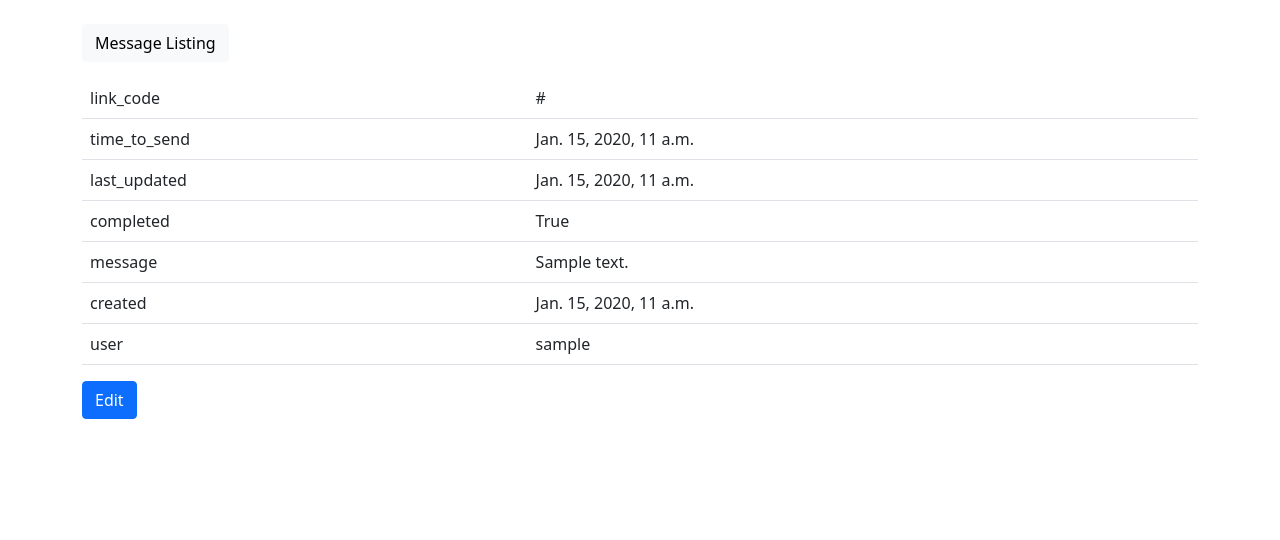
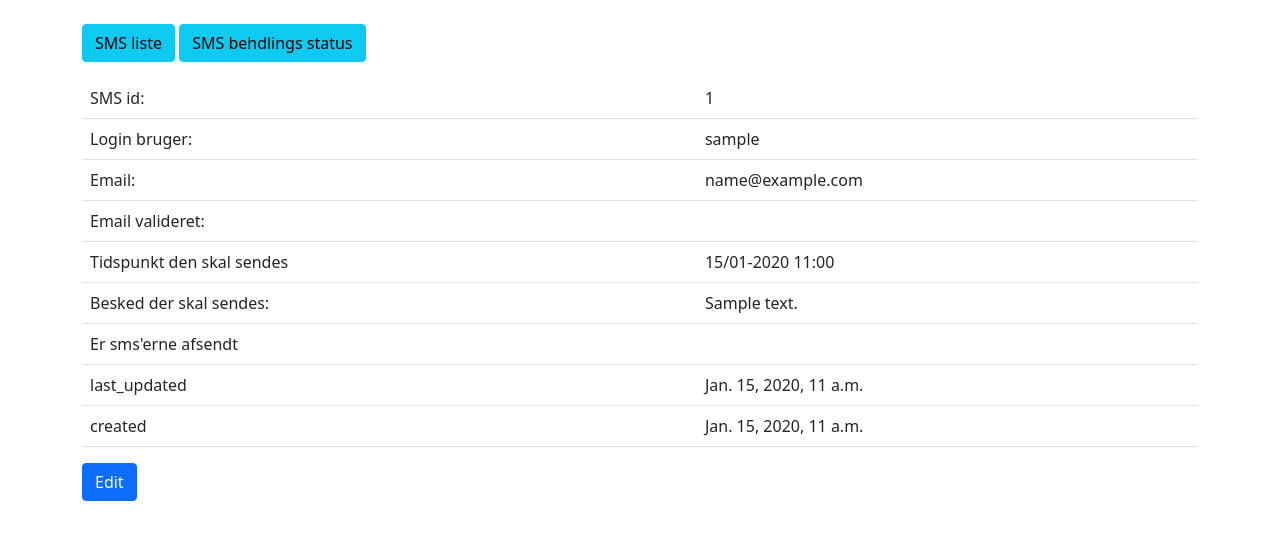
Before and after one commit to unord/sms-unord, a Django app: page /sms_app/sms_app/Message/detail/1/ in a window 1280 px wide. Shown: the part 64-604 px from the top of the page. Run offline with Django 4.2, Linux system fonts and the light colour scheme; tables that the repository leaves empty hold one stand-in row (values such as "Sample post"); parts of the project's set-up code (start-up, migrations or seed data) failed here and were passed over.

Commit message:
message dashboard

```diff
--- a/sms_app/templates/sms_app/message_detail.html
+++ b/sms_app/templates/sms_app/message_detail.html
@@ -4,19 +4,34 @@
 {% block content %}
 
 <p>
-    <a class="btn btn-light" href="{% url 'sms_app_Message_list' %}">
-    Message Listing
-    </a>
+    <a class="btn btn-info" href="{% url 'sms_app_Message_list' %}">SMS liste</a>
+    <a class="btn btn-info" href="{% url 'sms_app_Message_Dashboard' %}">SMS behdlings status</a>
 </p>
 
 <table class="table">
-    <tr><td>link_code</td><td>{{ object.link_code }}</td></tr>
-    <tr><td>time_to_send</td><td>{{ object.time_to_send }}</td></tr>
+    <tr><td>SMS id: </td><td>{{ object.id }}</td></tr>
+    <tr><td>Login bruger: </td><td>{{ object.user }}</td></tr>
+    <tr><td>Email: </td><td>{{ object.email }}</td></tr>
+    <tr><td>Email valideret: </td>
+        <td>
+            {% if object.email_validated %}
+                <span class="glyphicon glyphicon-ok"></span>
+            {% else %}
+                <span class="glyphicon glyphicon-remove"></span>
+            {% endif %}
+        </td></tr>
+    <tr><td>Tidspunkt den skal sendes</td><td>{{ object.time_to_send|date:'d/m-Y H:i' }}</td></tr>
+    <tr><td>Besked der skal sendes:</td><td>{{ object.message }}</td></tr>
+    <tr><td>Er sms'erne afsendt</td><td>
+            {% if object.sent %}
+                <span class="glyphicon glyphicon-ok"></span>
+            {% else %}
+                <span class="glyphicon glyphicon-remove"></span>
+            {% endif %}
+        </td></tr>
+    </td></tr>
     <tr><td>last_updated</td><td>{{ object.last_updated }}</td></tr>
-    <tr><td>completed</td><td>{{ object.completed }}</td></tr>
-    <tr><td>message</td><td>{{ object.message }}</td></tr>
     <tr><td>created</td><td>{{ object.created }}</td></tr>
-    <tr><td>user</td><td>{{ object.user }}</td></tr>
 </table>
 <a class="btn btn-primary" href="{{object.get_update_url}}">Edit</a>
 
```
